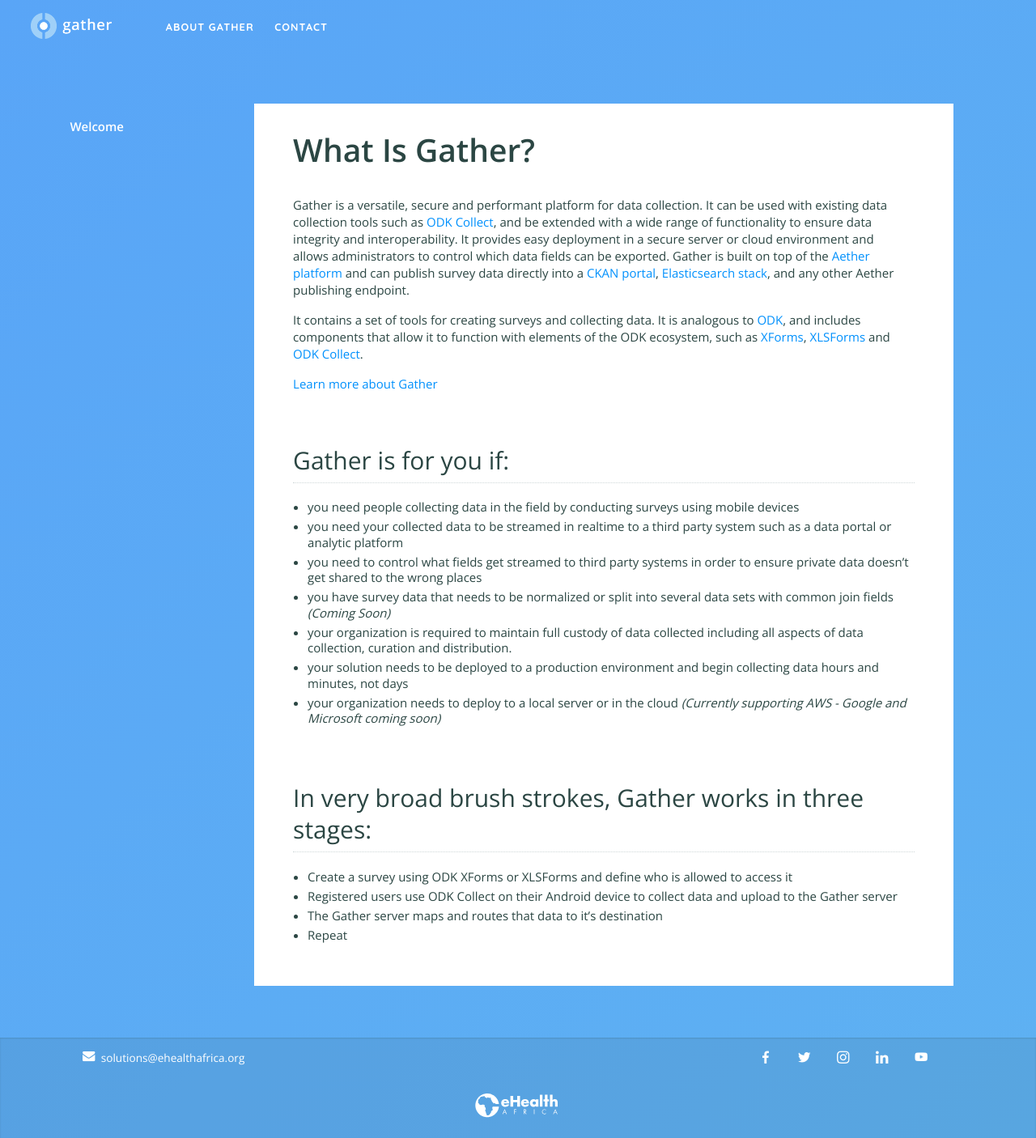
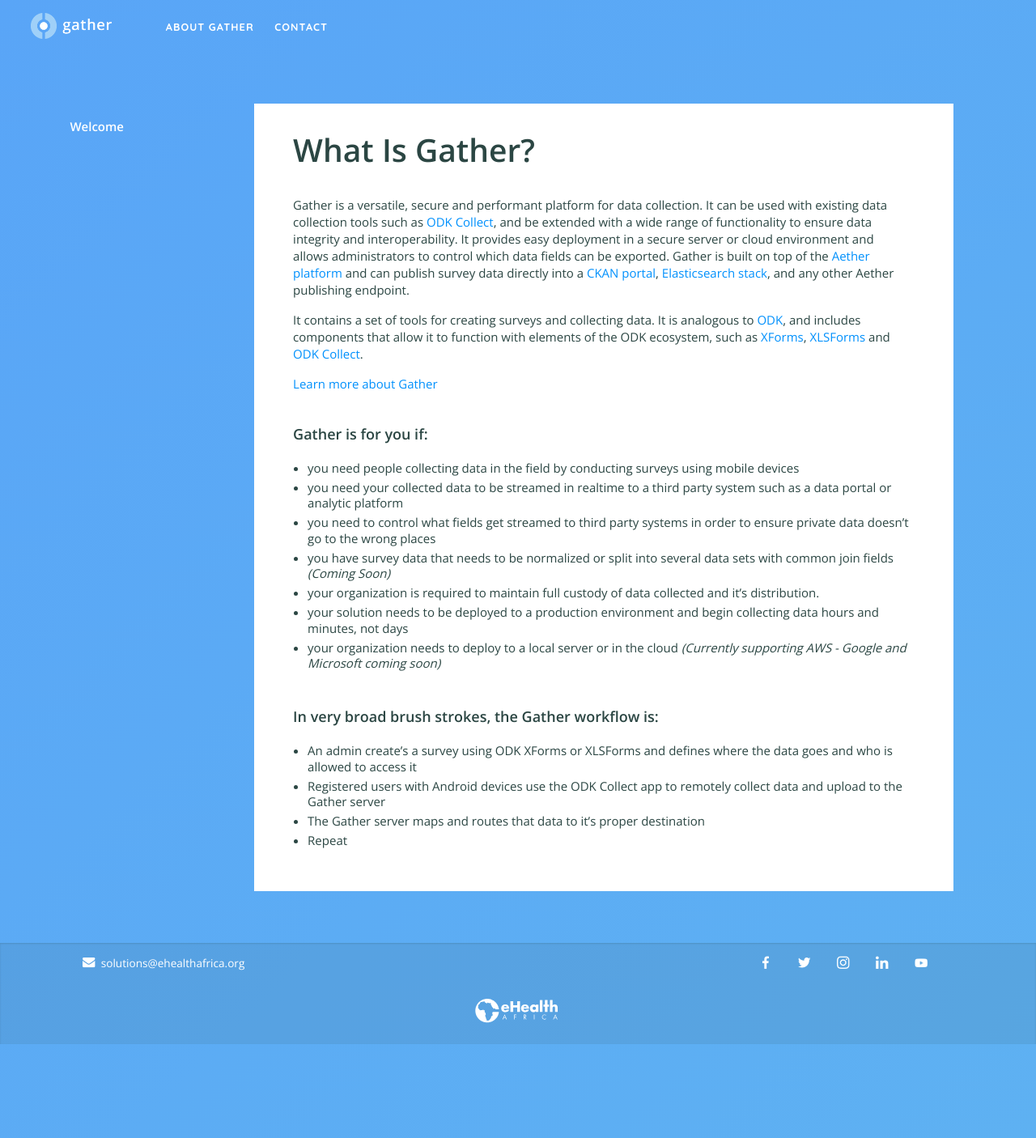
Before and after one commit to nixilla/gather, a Jekyll site: the page built from documentation/introduction/index.md, in a window 1280 px wide. Shown: the whole page at 81% size. Built offline with Jekyll 4.4.1, drawn with Linux system fonts in a browser that asks for light colours.

Commit message:
Update index.md

```diff
--- a/documentation/introduction/index.md
+++ b/documentation/introduction/index.md
@@ -11,19 +11,19 @@
 
 [Learn more about Gather](https://docs.google.com/document/d/103qTvtmWkM9wq8AZmYWxZgVCSA8BsYZKQSG83btd7UA/preview)
 
-## Gather is for you if:
+### Gather is for you if:
 
 - you need people collecting data in the field by conducting surveys using mobile devices
 - you need your collected data to be streamed in realtime to a third party system such as a data portal or analytic platform
-- you need to control what fields get streamed to third party systems in order to ensure private data doesn't get shared to the wrong places
+- you need to control what fields get streamed to third party systems in order to ensure private data doesn't go to the wrong places
 - you have survey data that needs to be normalized or split into several data sets with common join fields *(Coming Soon)*
-- your organization is required to maintain full custody of data collected including all aspects of data collection, curation and distribution.
+- your organization is required to maintain full custody of data collected and it's distribution.
 - your solution needs to be deployed to a production environment and begin collecting data hours and minutes, not days
 - your organization needs to deploy to a local server or in the cloud *(Currently supporting AWS - Google and Microsoft coming soon)*
 
-## In very broad brush strokes, Gather works in three stages:
+### In very broad brush strokes, the Gather workflow is:
 
-- Create a survey using ODK XForms or XLSForms and define who is allowed to access it
-- Registered users use ODK Collect on their Android device to collect data and upload to the Gather server
-- The Gather server maps and routes that data to it's destination
+- An admin create's a survey using ODK XForms or XLSForms and defines where the data goes and who is allowed to access it
+- Registered users with Android devices use the ODK Collect app to remotely collect data and upload to the Gather server
+- The Gather server maps and routes that data to it's proper destination
 - Repeat
```
